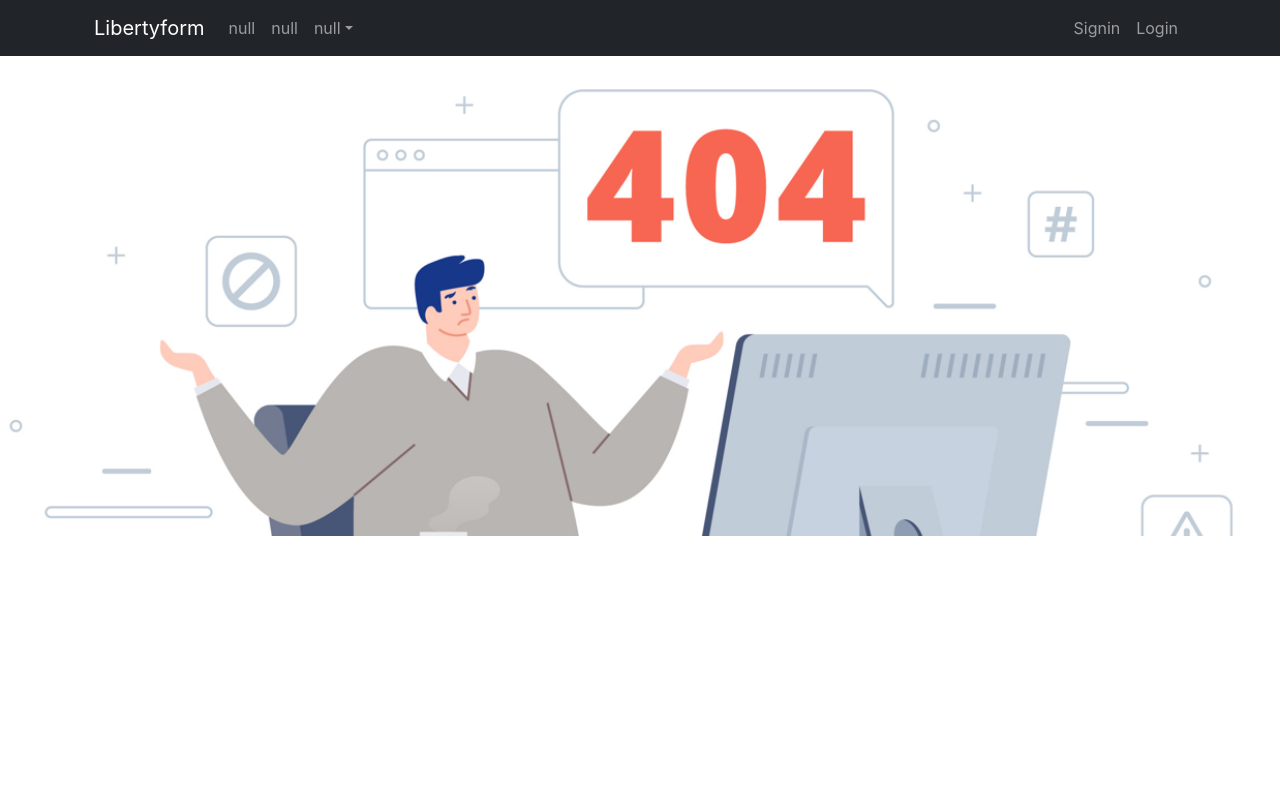
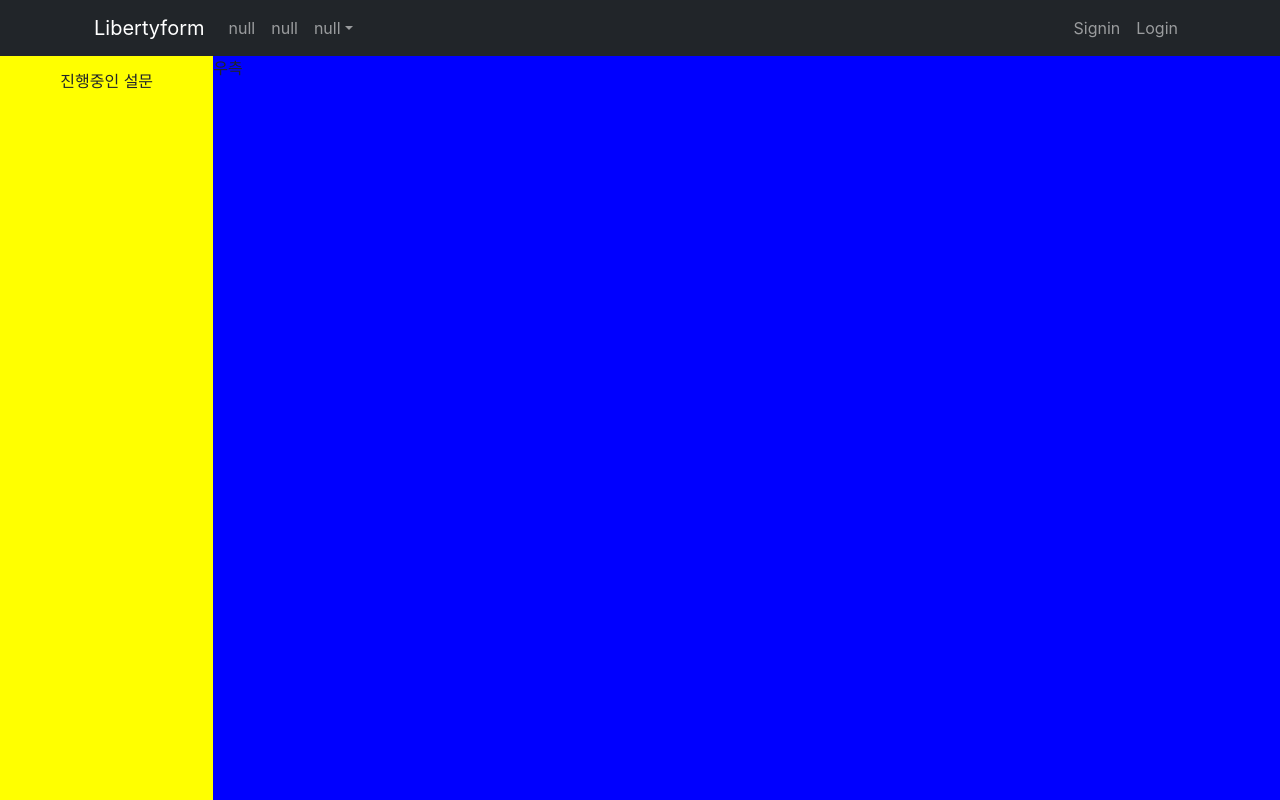
Before and after one commit to Gachon-Kakao-Enterprise-Group-7/libertyForm-WEB, a React (Create React App) app: page /dashboard in a window 1280 px wide. Shown: the top 800 px of the page. Built offline with nearby package versions, Linux system fonts and the light colour scheme.

Commit message:
TN7-147 [DESIGN] 대시보드 화면 생성

```diff
--- a/src/App.js
+++ b/src/App.js
@@ -4,6 +4,7 @@ import Navs from './components/Navs';
 import Notfound from './components/Notfound';
 import Login from './components/Login';
 import Signin from './components/Signin';
+import Dashboard from './components/Dashboard';
 
 import { BrowserRouter, Routes, Route } from 'react-router-dom' // 리액트 라우터 사용
 
@@ -19,6 +20,7 @@ function App() {
           <Route path="/" element={<><Main /></>}></Route>
           <Route path="/signin" element={<><Signin /></>}></Route>
           <Route path="/login" element={<><Login /></>}></Route>
+          <Route path='/dashboard' element={<><Dashboard /></>}></Route>
           <Route path="*" element={<Notfound />}></Route>
         </Routes>
       </BrowserRouter>
--- /dev/null
+++ b/src/components/Dashboard.js
@@ -0,0 +1,38 @@
+import React from 'react';
+import Box from '@mui/material/Box';
+import Grid from '@mui/material/Grid';
+
+import styled from 'styled-components';
+
+const LeftDiv = styled.div`
+    background-color: yellow;
+    height: 100vw;
+    text-align: center;
+    padding-top: 1vw;
+`
+const RightDiv = styled.div`
+    background-color: blue;
+    height: 100%;
+`
+
+
+function Dashboard() {
+  return (
+    <>
+        <Box sx={{ flexGrow: 1 }}>
+        <Grid container spacing={0}>
+            <Grid item xs={2}>
+            <LeftDiv>
+                <div>진행중인 설문</div>
+            </LeftDiv>
+            </Grid>
+            <Grid item xs={10}>
+            <RightDiv>우측</RightDiv>
+            </Grid>
+        </Grid>
+        </Box>
+    </>
+  );
+}
+
+export default Dashboard;
--- a/src/reducer.js
+++ b/src/reducer.js
@@ -12,9 +12,8 @@ const persistConfig = {
     key: "root",
     // localStorage에 저장합니다.
     storage,
-    // auth, board, studio 3개의 reducer 중에 auth reducer만 localstorage에 저장합니다.
-    whitelist: ["auth"]
-    // blacklist -> 그것만 제외합니다
+    // test, users 2개의 reducer를 localstorage에 저장합니다.
+
   };
 
 
```
